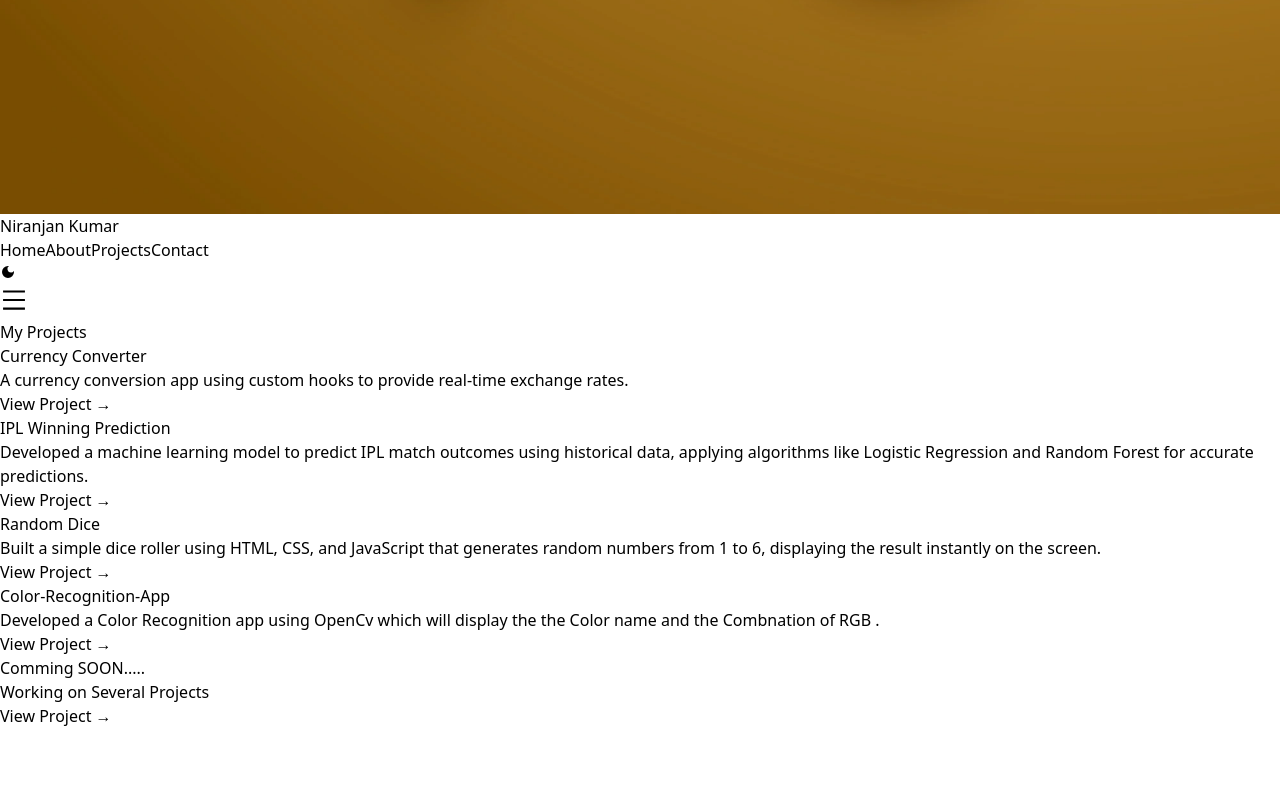
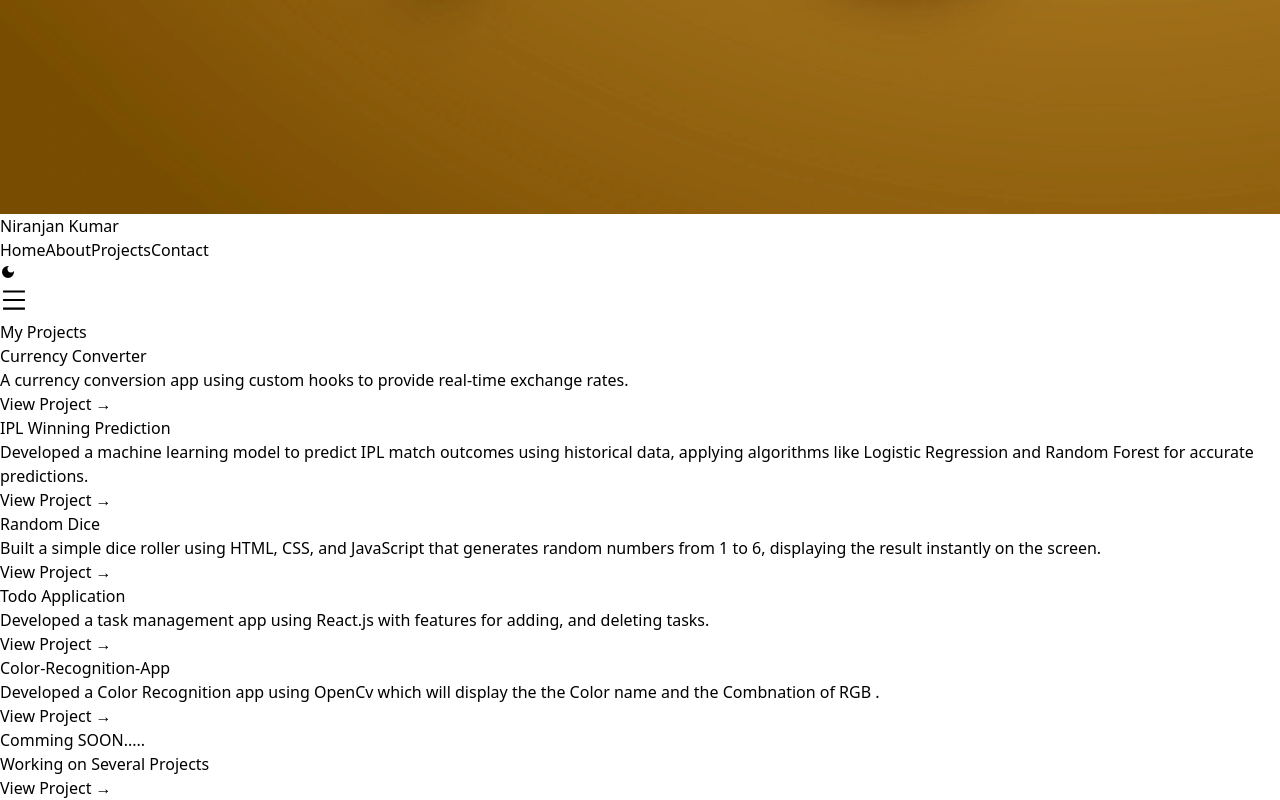
Before and after one commit to Niru9391/Portfolio_id, a React (Vite) app: page /Projects in a window 1280 px wide. Shown: the part 1066-1866 px from the top of the page. Before the commit the page ends 1794 px from the top, so only its background shows below. Built offline with nearby package versions, Linux system fonts and the light colour scheme.

Commit message:
Add some projects

```diff
--- a/src/component/Projects.jsx
+++ b/src/component/Projects.jsx
@@ -15,6 +15,11 @@ const projects = [
     title: 'Random Dice',
     description: 'Built a simple dice roller using HTML, CSS, and JavaScript that generates random numbers from 1 to 6, displaying the result instantly on the screen.',
     link: 'https://github.com/Niru9391/Randomdice',
+  },
+  {
+    title: 'Todo Application',
+    description: 'Developed a task management app using React.js with features for adding, and deleting tasks.',
+    link: 'https://github.com/Niru9391/todo',
   },
   {
     title: 'Color-Recognition-App',
```
